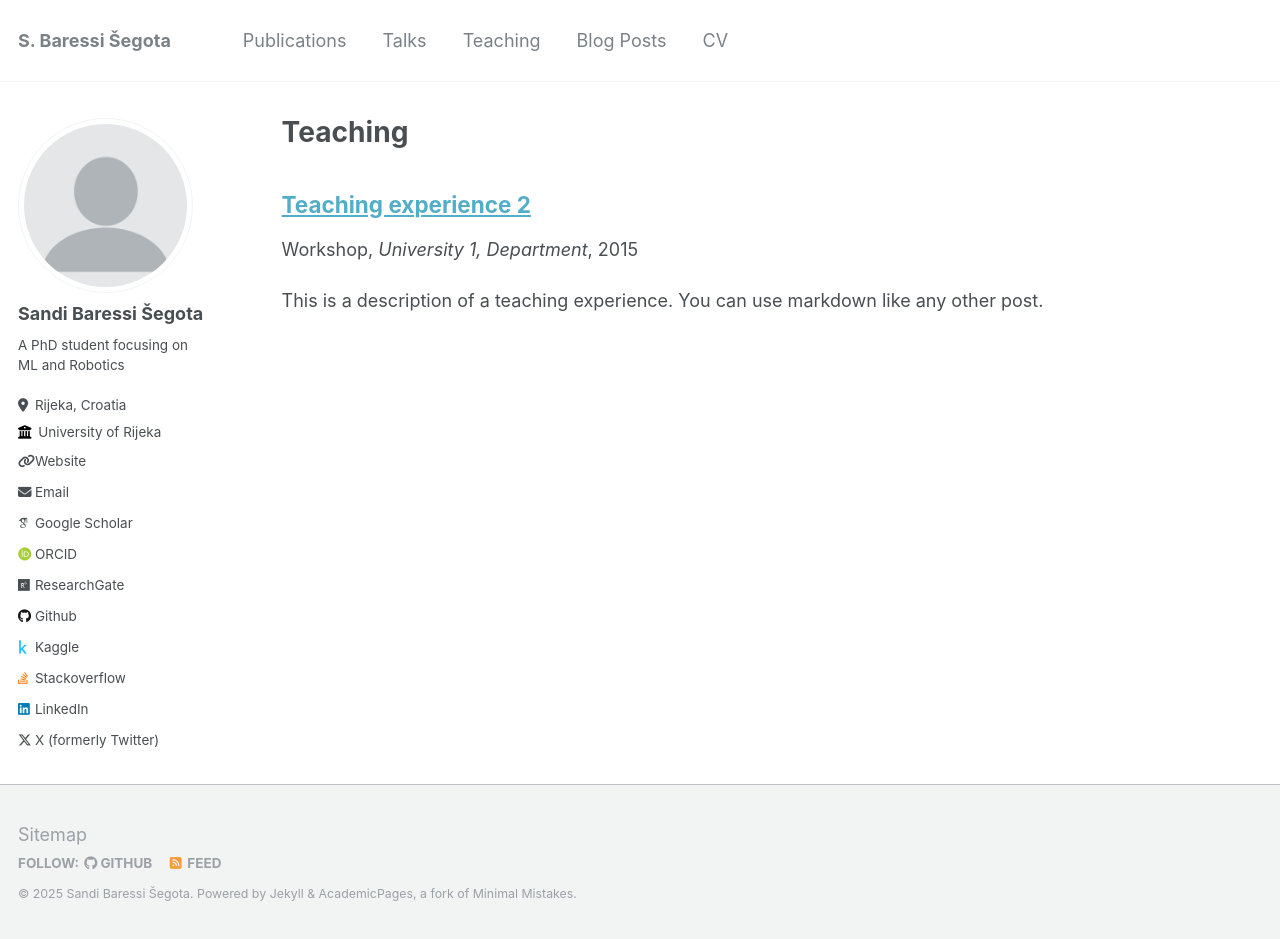
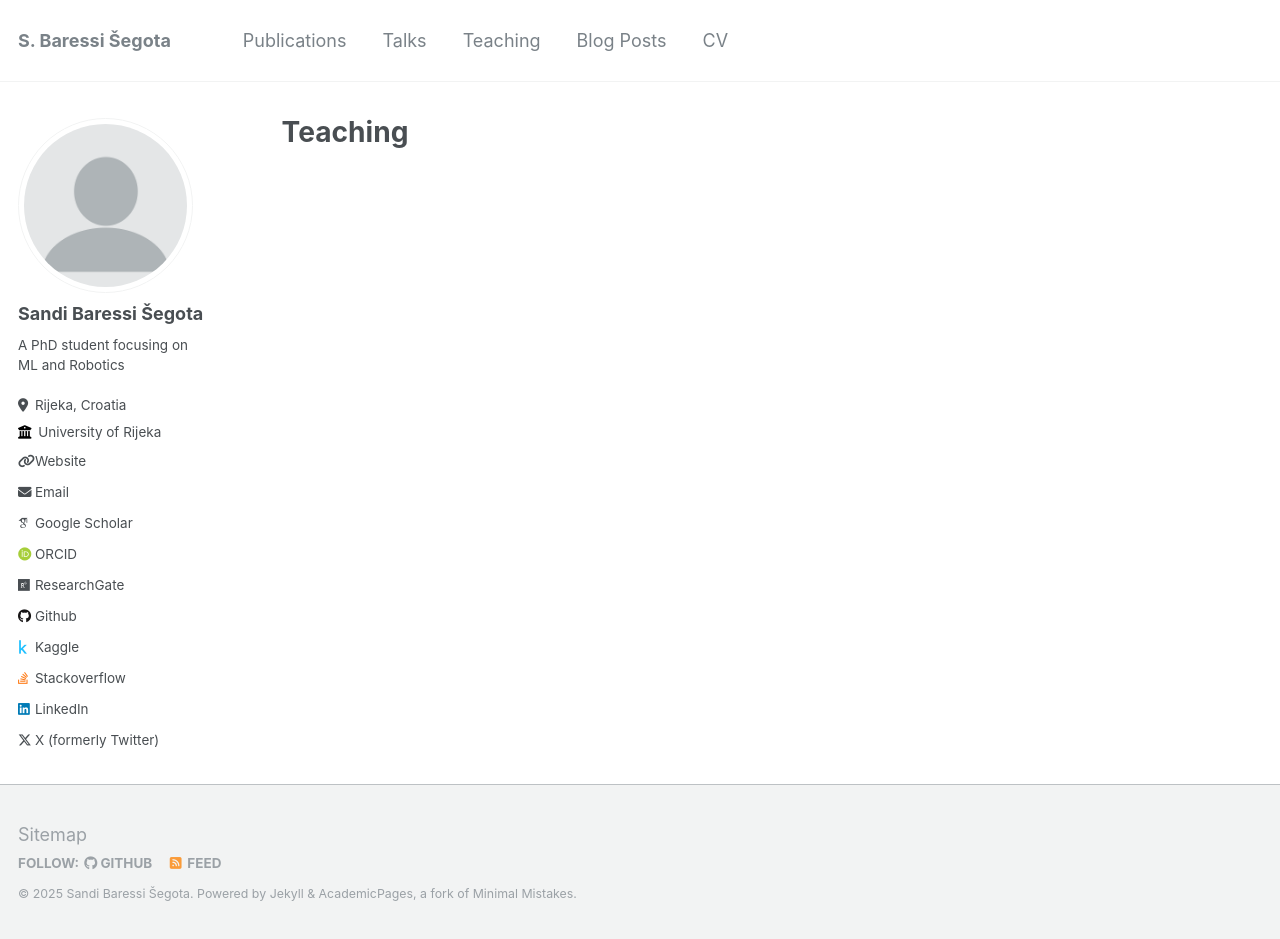
Before and after one commit to ssegota/ssegota.github.io, a Jekyll site: the page built from _pages/teaching.html, in a window 1280 px wide and 939 px high. Built offline with Jekyll 4.4.1, drawn with Linux system fonts in a browser that asks for light colours; some web fonts are replaced; a file with an impossible date is left out.

Commit message:
Update 2015-spring-teaching-2.md

```diff
--- a/_teaching/2015-spring-teaching-2.md
+++ b/_teaching/2015-spring-teaching-2.md
@@ -1,20 +1,9 @@
 ---
-title: "Teaching experience 2"
+title: "Programiranje"
 collection: teaching
-type: "Workshop"
-permalink: /teaching/2015-spring-teaching-1
-venue: "University 1, Department"
-date: 2015-01-01
-location: "City, Country"
+type: "Laboratory Exercises"
+permalink: /teaching/2014-spring-teaching-1
+venue: "Faculty of Engineering - University of Rijeka"
+date: 2020-2025
+location: "Rijeka, Croatia"
 ---
-
-This is a description of a teaching experience. You can use markdown like any other post.
-
-Heading 1
-======
-
-Heading 2
-======
-
-Heading 3
-======
```
